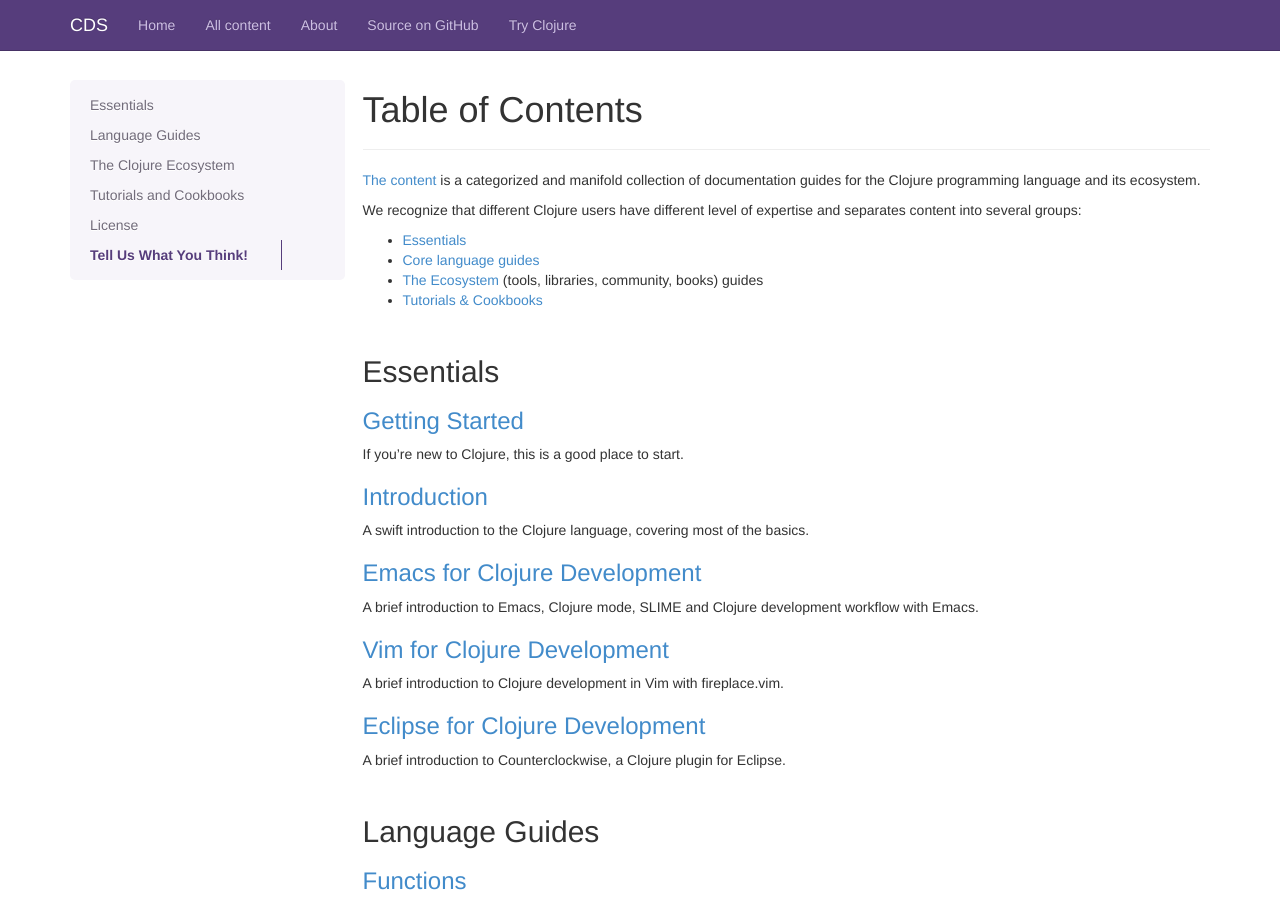
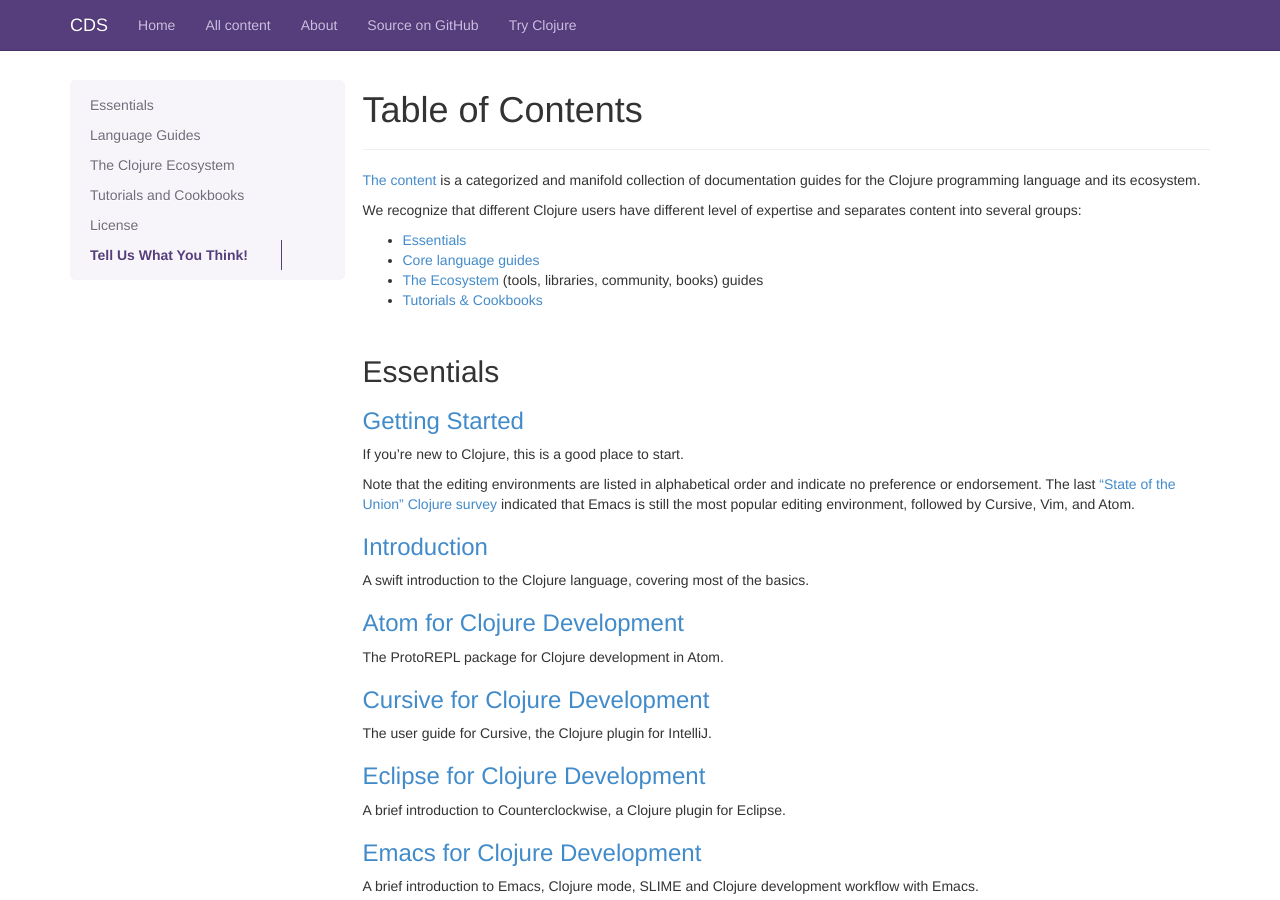
Before and after one commit to clojuredocs/guides, a Jekyll site: the page built from articles/content.md, in a window 1280 px wide and 900 px high. Built offline with Jekyll 4.4.1, drawn with Linux system fonts in a browser that asks for light colours; some web fonts are replaced; Markdown is read by kramdown in place of the engine named in the settings.

Commit message:
Add Cursive/Atom, addresses #210
@cursive-ide suggested we just link to Cursive's existing User Guide, rather than attempt to duplicate any content, in order to address #210.

I decided to add Atom/ProtoREPL (again as just a link to the package's home page) since it is the fourth most popular editor per the 2016 survey.

```diff
--- a/articles/content.md
+++ b/articles/content.md
@@ -22,26 +22,36 @@
 
 If you're new to Clojure, this is a good place to start.
 
+Note that the editing environments are listed in alphabetical order and indicate no preference or endorsement. The last
+["State of the Union" Clojure survey](http://blog.cognitect.com/blog/2017/1/31/state-of-clojure-2016-results) indicated
+that Emacs is still the most popular editing environment, followed by Cursive, Vim, and Atom.
+
 
 ### [Introduction](/articles/tutorials/introduction.html)
 
 A swift introduction to the Clojure language, covering most of the
 basics.
 
+### [Atom for Clojure Development](https://atom.io/packages/proto-repl)
+
+The ProtoREPL package for Clojure development in Atom.
+
+### [Cursive for Clojure Development](https://cursive-ide.com/userguide/)
+
+The user guide for Cursive, the Clojure plugin for IntelliJ.
+
+### [Eclipse for Clojure Development](/articles/tutorials/eclipse.html)
+
+A brief introduction to Counterclockwise, a Clojure plugin for Eclipse.
 
 ### [Emacs for Clojure Development](/articles/tutorials/emacs.html)
 
 A brief introduction to Emacs, Clojure mode, SLIME and Clojure development workflow with Emacs.
 
-
 ### [Vim for Clojure Development](/articles/tutorials/vim_fireplace.html)
 
 A brief introduction to Clojure development in Vim with fireplace.vim.
 
-
-### [Eclipse for Clojure Development](/articles/tutorials/eclipse.html)
-
-A brief introduction to Counterclockwise, a Clojure plugin for Eclipse.
 
 
 
```
